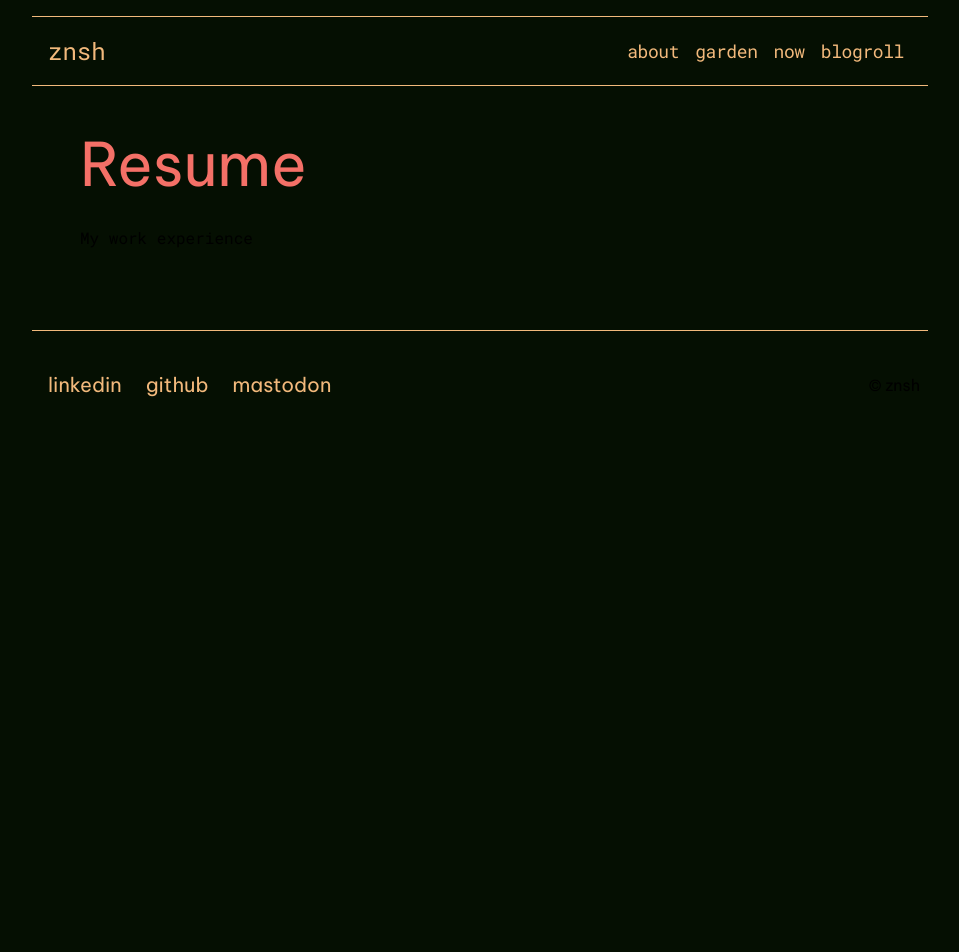
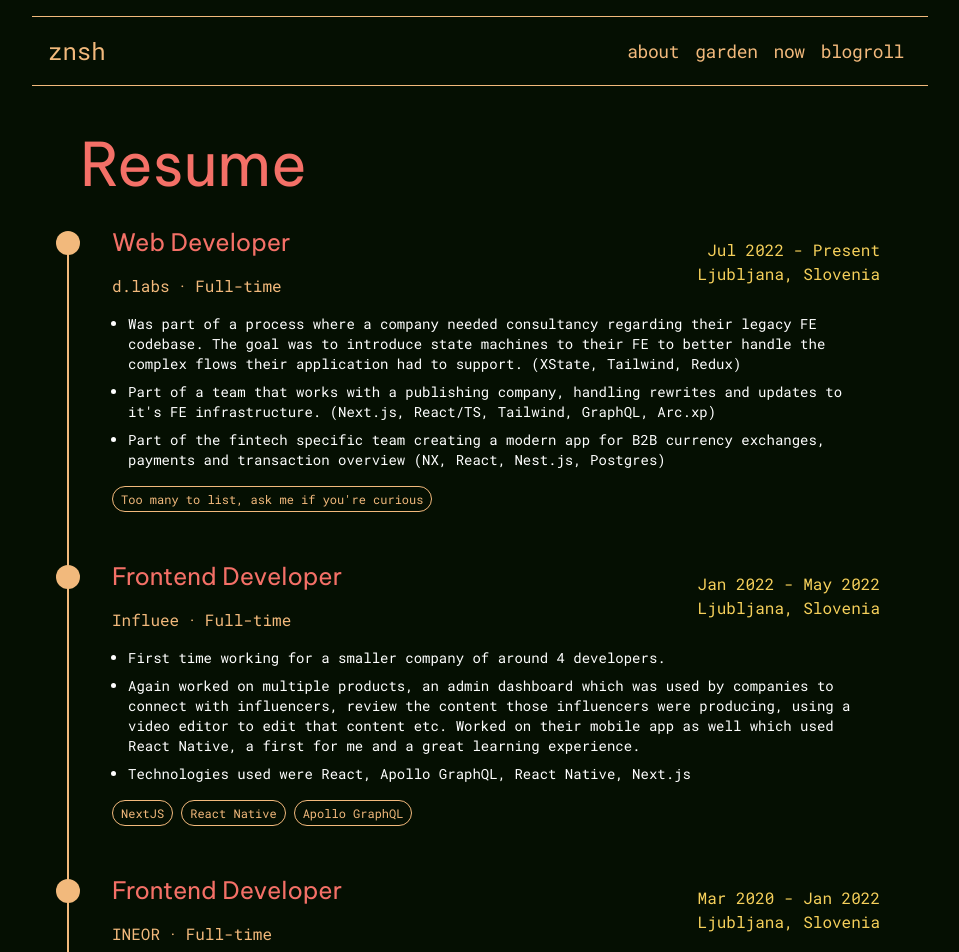
Before and after one commit to zasuh/blog, a Next.js app: page /resume in a window 1280 px wide. Shown: the top 952 px of the page, without its empty margins (160-1119 px from the left). Before the commit the page ends 800 px from the top, so only its background shows below. Built offline with nearby package versions, Linux system fonts and the light colour scheme.

Commit message:
chore(): add resume page content

```diff
--- a/app/resume/page.tsx
+++ b/app/resume/page.tsx
@@ -1,9 +1,135 @@
 import PageWrapper from "app/components/page-wrapper";
+import { Be_Vietnam_Pro, Roboto_Mono } from "next/font/google";
+
+const robotoMono = Roboto_Mono({
+  subsets: ["latin"],
+  weight: ["400", "700"],
+});
+
+const beVietnamPro = Be_Vietnam_Pro({
+  subsets: ["latin"],
+  weight: ["400", "700"],
+});
+
+const EXPERIENCE = [
+  {
+    company: "d.labs",
+    position: "Web Developer",
+    type: "Full-time",
+    period: "Jul 2022 - Present",
+    duration: "2 yrs 9 mos",
+    location: "Ljubljana, Slovenia",
+    responsibilities: [
+      "Was part of a process where a company needed consultancy regarding their legacy FE codebase. The goal was to introduce state machines to their FE to better handle the complex flows their application had to support. (XState, Tailwind, Redux)",
+      "Part of a team that works with a publishing company, handling rewrites and updates to it's FE infrastructure. (Next.js, React/TS, Tailwind, GraphQL, Arc.xp)",
+      "Part of the fintech specific team creating a modern app for B2B currency exchanges, payments and transaction overview (NX, React, Nest.js, Postgres)",
+    ],
+    skills: ["Too many to list, ask me if you're curious"],
+  },
+  {
+    company: "Influee",
+    position: "Frontend Developer",
+    type: "Full-time",
+    period: "Jan 2022 - May 2022",
+    duration: "5 mos",
+    location: "Ljubljana, Slovenia",
+    responsibilities: [
+      "First time working for a smaller company of around 4 developers.",
+      "Again worked on multiple products, an admin dashboard which was used by companies to connect with influencers, review the content those influencers were producing, using a video editor to edit that content etc. Worked on their mobile app as well which used React Native, a first for me and a great learning experience.",
+      "Technologies used were React, Apollo GraphQL, React Native, Next.js",
+    ],
+    skills: ["NextJS", "React Native", "Apollo GraphQL"],
+  },
+  {
+    company: "INEOR",
+    position: "Frontend Developer",
+    type: "Full-time",
+    period: "Mar 2020 - Jan 2022",
+    duration: "1 yr 11 mos",
+    location: "Ljubljana, Slovenia",
+    responsibilities: [
+      "Worked in multiple teams and 3 projects for the online gaming industry.",
+      "Was part of one team that designed the user flows, established the foundations of the application, wrote tests and documentation from idea to client hand-off. Technologies used were React/TS with Material UI and GraphQL for the data layer.",
+      "Was also part of a team responsible for upgrading an old Angular 4 app to the latest version of Angular, stabilizing the product and implementing new features. Technologies used were Angular, RxJS, Sass and GraphQL.",
+    ],
+    skills: ["Angular", "React"],
+  },
+  {
+    company: "CDE nove tehnologije d.o.o.",
+    position: "Software Engineer",
+    type: "Full-time",
+    period: "Sep 2018 - Mar 2020",
+    duration: "1 yr 7 mos",
+    location: "Ljubljana, Slovenia",
+    responsibilities: [
+      "First developer job. Working on a React application which was used as an admin dashboard for call centers in insurance companies and banks like NLB, NKBM, Sava etc.",
+    ],
+    skills: ["React"],
+  },
+];
 
 export default function Page() {
   return (
     <PageWrapper title="Resume">
-      <p>My work experience</p>
+      <div className="space-y-12">
+        <section>
+          <div className="relative space-y-12">
+            {EXPERIENCE.map((job, index) => (
+              <div key={`${job.company}-${job.period}`} className="relative">
+                <div className="absolute left-[-24px] top-[5px] h-full">
+                  <div className="w-6 h-6 rounded-full bg-text-terniary"></div>
+                  {index !== EXPERIENCE.length - 1 && (
+                    <div className="absolute top-4 left-[11px] w-[2px] h-[calc(100%+48px)] bg-text-terniary"></div>
+                  )}
+                </div>
+                <div className="ml-8 space-y-4">
+                  <div className="flex flex-col md:flex-row md:items-center md:justify-between">
+                    <div>
+                      <h3
+                        className={`text-2xl text-heading mb-4 ${beVietnamPro.className}`}
+                      >
+                        {job.position}
+                      </h3>
+                      <p className="flex items-center space-x-2 text-text-terniary">
+                        <span>{job.company}</span>
+                        <span>·</span>
+                        <span>{job.type}</span>
+                      </p>
+                    </div>
+                    <div
+                      className={`text-right text-subheading ${robotoMono.className}`}
+                    >
+                      <div>{job.period}</div>
+                      <div>{job.location}</div>
+                    </div>
+                  </div>
+                  <ul className="list-disc pl-4 space-y-2">
+                    {job.responsibilities.map((responsibility, index) => (
+                      <li key={index} className="text-sm text-white">
+                        {responsibility}
+                      </li>
+                    ))}
+                  </ul>
+                  {job.skills && (
+                    <div
+                      className={`flex flex-wrap gap-2 ${robotoMono.className}`}
+                    >
+                      {job.skills.map((skill) => (
+                        <span
+                          key={skill}
+                          className="px-2 py-1 text-xs rounded-full border border-text-terniary text-text-terniary"
+                        >
+                          {skill}
+                        </span>
+                      ))}
+                    </div>
+                  )}
+                </div>
+              </div>
+            ))}
+          </div>
+        </section>
+      </div>
     </PageWrapper>
   );
 }
```
